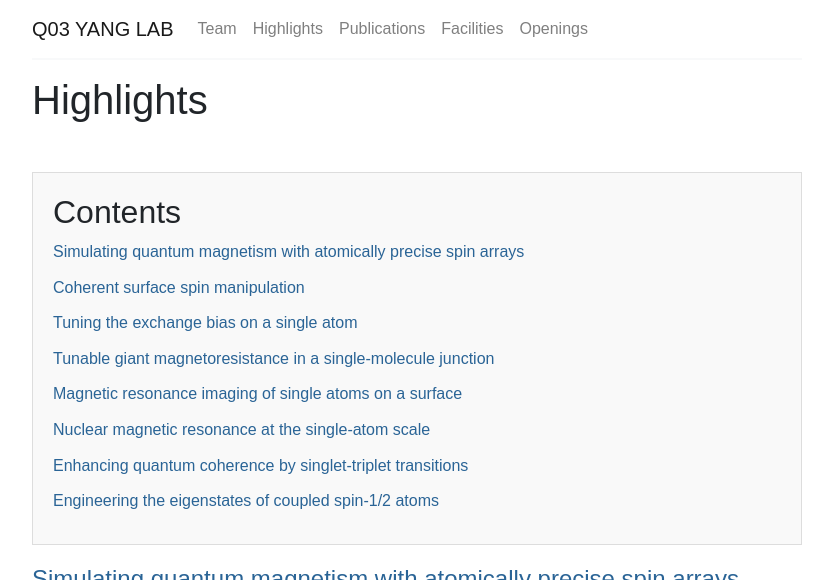
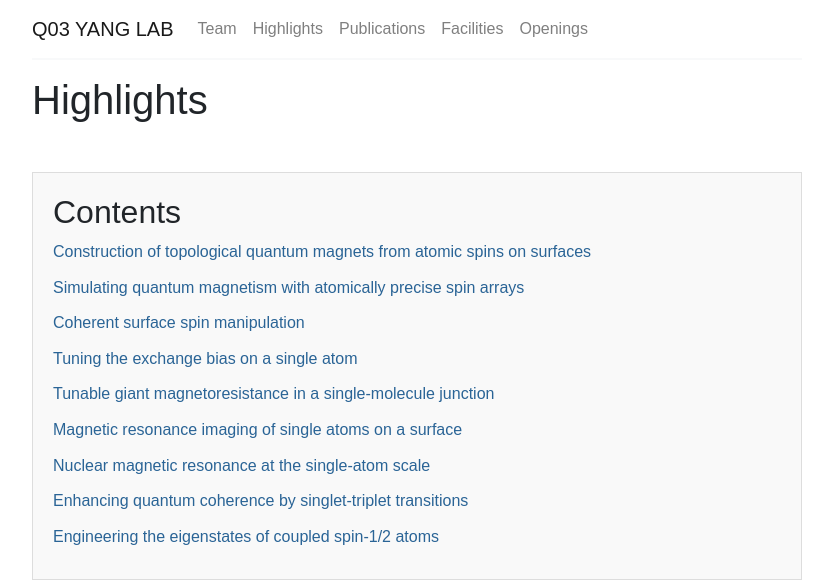
Before and after one commit to ZoomWuun/Q03i, a Jekyll site: the page built from _pages/highlights.html, in a window 1280 px wide. Shown: the top 580 px of the page, without its empty margins (223-1056 px from the left). Built offline with Jekyll 4.4.1, drawn with Linux system fonts in a browser that asks for light colours; some of the changed text lies outside the part shown; grey boxes are pictures that could not be loaded.

Commit message:
Add files via upload

```diff
--- a/_pages/highlights.html
+++ b/_pages/highlights.html
@@ -22,7 +22,7 @@
     .highlight h2 {
     margin: 0 0 10px 0;
     color: #2a6496;
-    font-size: 24px; /* 默认字体大小 */
+    font-size: 20px; /* 默认字体大小 */
     }
 
     /* 小屏幕手机 */
@@ -90,6 +90,7 @@
 <body>
         <div class="toc">
             <h2>Contents</h2>
+            <a href="#Nanotechnology_2024">Construction of topological quantum magnets from atomic spins on surfaces</a>
             <a href="#NatureCommunications_2021">Simulating quantum magnetism with atomically precise spin arrays</a>
             <a href="#Science_2019">Coherent surface spin manipulation</a>
             <a href="#PRL_2019">Tuning the exchange bias on a single atom</a>
@@ -101,12 +102,22 @@
             <!-- Add more links as needed -->
         </div>
 
+        <div id="Nanotechnology_2024" class="highlight">
+            <h2>Construction of topological quantum magnets from atomic spins on surface</h2>
+            <a href="https://arxiv.org/abs/2403.14145", target="_blank"><em>Nature Nanotechnology (in press, 2024)</em></a>
+            <p>Artificial quantum systems have emerged as platforms to realize topological matter in a well-controlled manner. So far experiments have mostly explored non-interacting topological states and the realization of many-body topological phases in solid-state platforms with atomic resolution has remained challenging. Here, we construct topological quantum Heisenberg spin lattices by assembling spin chains and two-dimensional spin arrays from spin-1/2 Ti atoms on an insulating MgO film in a scanning tunnelling microscope (STM). We engineer both topological and trivial phases of the quantum spin model and thereby realize first- and second-order topological quantum magnets. We probe the many-body excitations of the quantum magnets by single-atom electron spin resonance with an energy resolution better than 100 neV. Making use of the atomically-localized magnetic field of the STM tip, we visualize various many-body topological bound modes including topological edge states, topological defects, and higher-order corner modes. Our results provide a bottom-up approach for the simulation of exotic quantum many-body phases of interacting spins.</p>
+            <img src="/assets/images/highlights/Nanotechnology_2024.jpg" alt="Nanotechnology_2024">
+            <p style="text-align: center;">Higher-order topological quantum magnet</p>
+        </div>
+
+        <hr>
+
         <div id="NatureCommunications_2021" class="highlight">
             <h2>Simulating quantum magnetism with atomically precise spin arrays</h2>
             <a href="https://www.nature.com/articles/s41467-021-21274-5", target="_blank"><em>Nature Communications 12, 993 (2021)</em></a>
             <p>Designing and characterizing the many-body behaviors of quantum materials represents a prominent challenge for understanding strongly correlated physics and quantum information processing. We constructed artificial quantum magnets on a surface by using spin-1/2 atoms in a scanning tunneling microscope (STM). These coupled spins feature strong quantum fluctuations due to antiferromagnetic exchange interactions between neighboring atoms. To characterize the resulting collective magnetic states and their energy levels, we performed electron spin resonance on individual atoms within each quantum magnet. This gives atomic-scale access to properties of the exotic quantum many-body states, such as a finite-size realization of a resonating valence bond state. The tunable atomic-scale magnetic field from the STM tip allows us to further characterize and engineer the quantum states. These results open a new avenue to designing and exploring quantum magnets at the atomic scale for applications in spintronics and quantum simulations.</p>
             <img src="/assets/images/highlights/NatureCommunications_2021.png" alt="NatureCommunications_2021">
-            <p style="text-align: center;">Fig. RVB states in artificial quantum magnets</p>
+            <p style="text-align: center;">RVB states in artificial quantum magnets</p>
         </div>
 
         <hr>
@@ -116,7 +127,7 @@
             <a href="https://www.science.org/doi/10.1126/science.aay6779", target="_blank"><em>Science 366, 509 (2019)</em></a>
             <p>Spin-based quantum information processing requires coherent spin manipulation. We demonstrate coherent control of surface titanium and iron atom spins on a magnesium oxide surface with a magnetic scanning tunneling microscope tip. Arbitrary sequences of fast electrical pulses delivered to the top induced large electric fields. These fields drove metal-atom movement, which then modulated the tip-atom exchange interaction to create an oscillating effective magnetic field. Advanced spin-control protocols such as Ramsey fringes and Hahn spin echoes revealed quantum dynamics, such as coherent oscillations in a titanium atom dimer assembled on the surface with the tip.</p>
             <img src="/assets/images/highlights/Science_2019.png" alt="Science_2019">
-            <p style="text-align: center;">Fig. Rabi oscillations of a single Ti atom measured by pulsed ESR-STM</p>
+            <p style="text-align: center;">Rabi oscillations of a single Ti atom measured by pulsed ESR-STM</p>
         </div>
 
         <hr>
@@ -126,7 +137,7 @@
             <a href="https://journals.aps.org/prl/abstract/10.1103/PhysRevLett.122.227203", target="_blank"><em>Physical Review Letters 122, 227203 (2019)</em></a>
             <p>Shrinking spintronic devices to the nanoscale ultimately requires localized control of individual atomic magnetic moments. At these length scales, the exchange interaction plays important roles, such as in the stabilization of spin-quantization axes, the production of spin frustration, and creation of magnetic ordering. Here, we demonstrate the precise control of the exchange bias experienced by a single atom on a surface, covering an energy range of 4 orders of magnitude. The exchange interaction is continuously tunable from milli-eV to micro-eV by adjusting the separation between a spin-1/2 atom on a surface and the magnetic tip of a scanning tunneling microscope. We seamlessly combine inelastic electron tunneling spectroscopy and electron spin resonance to map out the different energy scales. This control of exchange bias over a wide span of energies provides versatile control of spin states, with applications ranging from precise tuning of quantum state properties, to strong exchange bias for local spin doping. In addition, we show that a time-varying exchange interaction generates a localized ac magnetic field that resonantly drives the surface spin. The static and dynamic control of the exchange interaction at the atomic scale provides a new tool to tune the quantum states of coupled-spin systems.</p>
             <img src="/assets/images/highlights/PRL_2019.png" alt="PRL_2019">
-            <p style="text-align: center;">Fig. Spin-spin exchange interaction as a function of tip-to-atom distance</p>
+            <p style="text-align: center;">Spin-spin exchange interaction as a function of tip-to-atom distance</p>
         </div>
 
         <hr>
@@ -136,7 +147,7 @@
             <a href="https://www.nature.com/articles/s41467-019-11587-x", target="_blank"><em>Nature Communications 10, 3599 (2019)</em></a>
             <p>Controlling electronic transport through a single-molecule junction is crucial for molecular electronics or spintronics. In magnetic molecular devices, the spin degree-of-freedom can be used to this end since the magnetic properties of the magnetic ion centers fundamentally impact the transport through the molecules. Here we demonstrate that the electron pathway in a single-molecule device can be selected between two molecular orbitals by varying a magnetic field, giving rise to a tunable anisotropic magnetoresistance up to 93%. The unique tunability of the electron pathways is due to the magnetic reorientation of the transition metal center, resulting in a re-hybridization of molecular orbitals. We obtain the tunneling electron pathways by Kondo effect, which manifests either as a peak or a dip line shape. The energy changes of these spin-reorientations are remarkably low and less than one millielectronvolt. The large tunable anisotropic magnetoresistance could be used to control electronic transport in molecular spintronics.</p>
             <img src="/assets/images/highlights/NatureCommunications_2019.png" alt="NatureCommunications_2019">
-            <p style="text-align: center;">Fig. Dip-to-peak transition of Kondo resonance in a single magnetic molecule</p>
+            <p style="text-align: center;">Dip-to-peak transition of Kondo resonance in a single magnetic molecule</p>
         </div>
 
         <hr>
@@ -146,7 +157,7 @@
             <a href="https://www.nature.com/articles/s41567-019-0573-x", target="_blank"><em>Nature Physics 15, 1005 (2019)</em></a>
             <p>Magnetic resonance imaging (MRI) revolutionized diagnostic medicine and biomedical research by allowing non-invasive access to spin ensembles. To enhance MRI resolution to the nanometre scale, new approaches including scanning probe methods have been used in recent years, which culminated in the detection of individual spins. This allowed for the visualization of organic samples and magnetic structures, as well as identifying the location of electron and nuclear spins. Here, we demonstrate the MRI of individual atoms on a surface. The set-up, implemented in a cryogenic scanning tunnelling microscope, uses single-atom electron spin resonance to achieve sub-ångström resolution, exceeding the spatial resolution of previous MRI experiments by one to two orders of magnitude. We find that MRI scans of different atomic species and with different probe tips lead to unique signatures in the resonance images. These signatures reveal the magnetic interactions between the tip and the atom, in particular magnetic dipolar and exchange interaction.</p>
             <img src="/assets/images/highlights/NaturePhysics_2019.png" alt="NaturePhysics_2019">
-            <p style="text-align: center;">Fig. MRI of single Ti atoms measured by ESR-STM</p>
+            <p style="text-align: center;">MRI of single Ti atoms measured by ESR-STM</p>
         </div>
 
         <hr>
@@ -156,7 +167,7 @@
             <a href="https://www.nature.com/articles/s41565-018-0296-7", target="_blank"><em>Nature Nanotechnology 13, 1120 (2018)</em></a>
             <p>Nuclear magnetic resonance (NMR), the resonant control of nuclear spins, is a powerful probe of the local magnetic and chemical environments of the nuclei. Addressing nuclear spins individually, in order to sense the distinct environment of each atom, is difficult due to the small nuclear magnetic moment. In this work, we used the spin-polarized current from the STM tip to polarize the nuclear spin of individual Cu atoms, and use the electric field to resonantly drive nuclear spin transitions. By employing the electron–nuclear hyperfine interaction, the spin angular momentum is transferred from tunneling electrons to the nucleus of individual Cu atoms. The current-controlled nuclear polarization should be also present in other quantum systems such as the nuclear spins embedded in single-molecule magnets. Thus, this technique offers a general route towards electrically-controlled nuclear spin devices. Electrically-driven NMR also provides a new means to detect the atomic-scale magnetic environment in nanomagnets.</p>
             <img src="/assets/images/highlights/NatureNanotechnology_2018.png" alt="NatureNanotechnology_2018">
-            <p style="text-align: center;">Fig. ESR and NMR spectra of single Cu atoms</p>
+            <p style="text-align: center;">ESR and NMR spectra of single Cu atoms</p>
         </div>
 
         <hr>
@@ -166,7 +177,7 @@
             <a href="https://www.science.org/doi/10.1126/sciadv.aau4159", target="_blank"><em>Science Advances 4, eaau4159 (2018)</em></a>
             <p>Manipulation of spin states at the single-atom scale underlies spin-based quantum information processing and spintronic devices. These applications require protection of the spin states against quantum decoherence due to interactions with the environment. While a single spin is easily disrupted, a coupled-spin system can resist decoherence by using a subspace of states that is immune to magnetic field fluctuations. Here, we engineered the magnetic interactions between the electron spins of two spin-1/2 atoms to create a “clock transition” and thus enhance their spin coherence. To construct and electrically access the desired spin structures, we use atom manipulation combined with electron spin resonance (ESR) in a scanning tunneling microscope. We show that a two-level system composed of a singlet state and a triplet state is insensitive to local and global magnetic field noise, resulting in much longer spin coherence times compared with individual atoms. Moreover, the spin decoherence resulting from the interaction with tunneling electrons is markedly reduced by a homodyne readout of ESR. These results demonstrate that atomically precise spin structures can be designed and assembled to yield enhanced quantum coherence.</p>
             <img src="/assets/images/highlights/ScienceAdvances_2018.png" alt="ScienceAdvances_2018">
-            <p style="text-align: center;">Fig. Driving singlet-triplet transitions in a spin dimer</p>
+            <p style="text-align: center;">Driving singlet-triplet transitions in a spin dimer</p>
         </div>
 
         <hr>
@@ -176,7 +187,7 @@
             <a href="https://journals.aps.org/prl/abstract/10.1103/PhysRevLett.119.227206", target="_blank"><em>Physical Review Letters 119, 227206 (2017)</em></a>
             <p>Quantum spin networks having engineered geometries and interactions are eagerly pursued for quantum simulation and access to emergent quantum phenomena such as spin liquids. Spin-1/2 centers are particularly desirable, because they readily manifest coherent quantum fluctuations. Here we introduce a controllable spin-1/2 architecture consisting of titanium atoms on a magnesium oxide surface. We tailor the spin interactions by atomic-precision positioning using a scanning tunneling microscope (STM) and subsequently perform electron spin resonance on individual atoms to drive transitions into and out of quantum eigenstates of the coupled-spin system. Interactions between the atoms are mapped over a range of distances extending from highly anisotropic dipole coupling to strong exchange coupling. The local magnetic field of the magnetic STM tip serves to precisely tune the superposition states of a pair of spins. The precise control of the spin-spin interactions and ability to probe the states of the coupled-spin network by addressing individual spins will enable the exploration of quantum many-body systems based on networks of spin-1/2 atoms on surfaces.</p>
             <img src="/assets/images/highlights/PRL_2017.png" alt="PRL_2017">
-            <p style="text-align: center;">Fig. Tuning spin-spin entanglement in a spin-1/2 dimer</p>
+            <p style="text-align: center;">Tuning spin-spin entanglement in a spin-1/2 dimer</p>
         </div>
 
 
```
